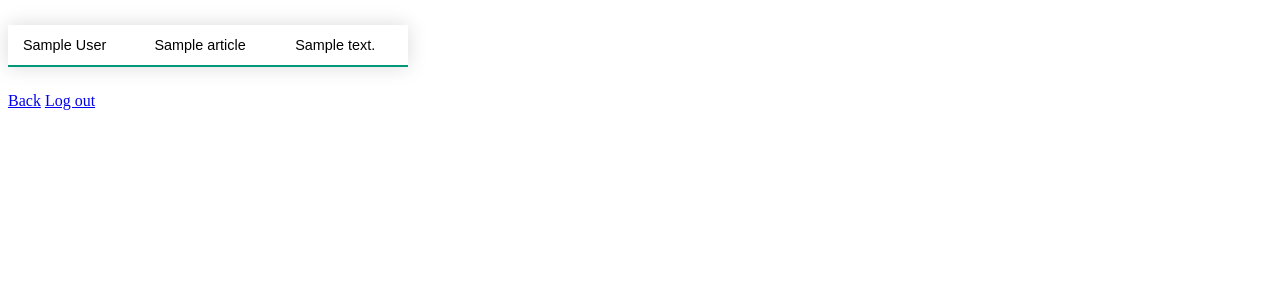
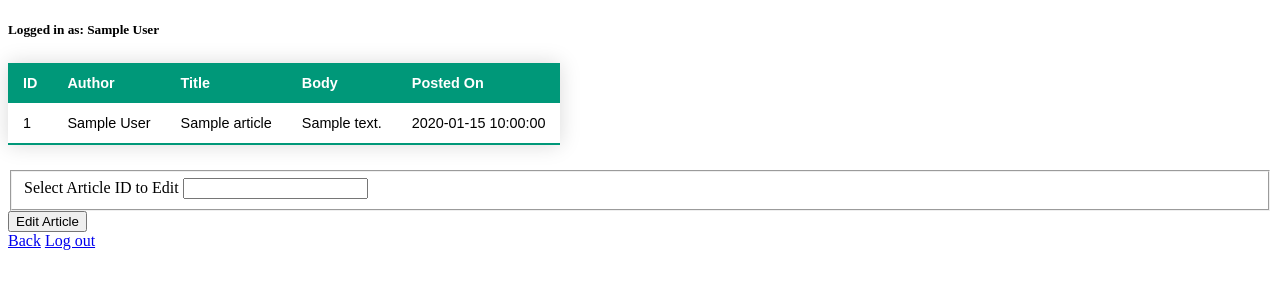
Before and after one commit to sohagdesai/Postboard, a Flask app: page /fetch in a window 1280 px wide. Shown: the top 300 px of the page. Run offline with Flask 2, Linux system fonts and the light colour scheme; a user stored in the database is signed in; tables that the repository leaves empty hold one stand-in row (values such as "Sample post"); some libraries are stand-ins or nearby versions; some web fonts are replaced.

Commit message:
Added edit button.

```diff
--- a/postboard/article.py
+++ b/postboard/article.py
@@ -1,7 +1,7 @@
 """Routes for posting and editing an article."""
 from flask import redirect, render_template, flash, Blueprint, request, url_for
 from flask_login import current_user, login_user
-from .forms import ArticleForm
+from .forms import PostArticleForm
 from .models import db, User
 from .import login_manager
 
@@ -22,7 +22,7 @@ def add():
     GET requests serve articles.
     POST requests create articles.
     """
-    form = ArticleForm()
+    form = PostArticleForm()
     if form.validate_on_submit():
         existing_author = Article.query.filter_by(author=current_user.name).first()
         existing_title = Article.query.filter_by(title=form.title.data).first()
--- a/postboard/auth.py
+++ b/postboard/auth.py
@@ -34,7 +34,7 @@ def signup():
             db.session.add(user)
             db.session.commit()  # Create new user
             login_user(user)  # Log in as newly created user
-            return redirect(url_for('article_bp.menus'))
+            return redirect(url_for('main_bp.dashboard'))
         flash('A user already exists with that email address.')
     return render_template(
         'signup.jinja2',
--- a/postboard/forms.py
+++ b/postboard/forms.py
@@ -48,8 +48,8 @@ class LoginForm(FlaskForm):
     password = PasswordField('Password', validators=[DataRequired()])
     submit = SubmitField('Log In')
 
-class ArticleForm(FlaskForm):
-    """Article Form."""
+class PostArticleForm(FlaskForm):
+    """Post article Form."""
     title = StringField(
         'Title',
         validators=[DataRequired()]
@@ -60,3 +60,11 @@ class ArticleForm(FlaskForm):
         validators=[DataRequired()]
     )
     submit = SubmitField('Post Article')
+
+class EditArticleForm(FlaskForm):
+    """Show articles Form."""
+    selection = StringField(
+        'Select Article ID to Edit',
+        validators=[DataRequired()]
+    )
+    submit = SubmitField('Edit Article')
--- a/postboard/models.py
+++ b/postboard/models.py
@@ -1,4 +1,5 @@
 """Database models."""
+import datetime
 from . import db
 from flask_login import UserMixin
 from werkzeug.security import generate_password_hash, check_password_hash
@@ -30,6 +31,7 @@ class User(UserMixin, db.Model):
 	)
 	created_on = db.Column(
         	db.DateTime,
+                default=datetime.datetime.utcnow,
         	index=False,
         	unique=False,
         	nullable=True
@@ -75,8 +77,15 @@ class Article(db.Model):
 		nullable=False,
 		unique=False
 	)
+	posted_on = db.Column(
+        	db.DateTime,
+                default=datetime.datetime.utcnow,
+        	index=False,
+        	unique=False,
+        	nullable=True
+    	)
 	def set_author(self, author):
-		"""Set article title."""
+		"""Set article author."""
 		self.author = author
 
 	def set_title(self, title):
@@ -86,3 +95,7 @@ class Article(db.Model):
 	def set_body(self, body):
 		"""Set article body."""
 		self.body = body
+
+	def set_posted_on(self, posted_on):
+		"""Set posted time."""
+		self.posted_on = posted_on
--- a/postboard/routes.py
+++ b/postboard/routes.py
@@ -1,9 +1,13 @@
 """Logged-in page routes."""
+import datetime
 from flask import Blueprint, render_template, redirect, url_for
 from flask_login import current_user, login_required, logout_user
-from .forms import ArticleForm
+from .forms import PostArticleForm, EditArticleForm
 from .models import db, Article
+from sqlalchemy.sql import func
 
+
+TABLE_HEADERS = ["ID", "Author", "Title", "Body", "Posted On"]
 
 # Blueprint Configuration
 main_bp = Blueprint(
@@ -16,16 +20,18 @@ main_bp = Blueprint(
 @login_required
 def dashboard():
     """User Dashboard to post articles."""
-    form = ArticleForm()
+    form = PostArticleForm()
     if form.validate_on_submit():
         article = Article(
             author=current_user.name,
             title=form.title.data,
-            body=form.body.data
+            body=form.body.data,
+            posted_on=datetime.datetime.utcnow
         )
         article.set_author(current_user.name)
         article.set_title(form.title.data)
         article.set_body(form.body.data)
+        article.set_posted_on(func.now())
         db.session.add(article)
         db.session.commit()  # Create new article
         return redirect(url_for('main_bp.dashboard'))
@@ -42,14 +48,18 @@ def dashboard():
 @login_required
 def articles():
     """Table to view user's articles."""
+    form = EditArticleForm()
     article = Article(
         author=current_user.name
     )
     results = article.query.filter_by(author=current_user.name)
+    headers = TABLE_HEADERS
     return render_template(
         'articles.jinja2',
         title='Article Table.',
         template='dashboard-template',
+        headers=headers,
+        form=form,
         results=results,
         current_user=current_user,
         body="Here are your articles."
--- a/postboard/templates/articles.jinja2
+++ b/postboard/templates/articles.jinja2
@@ -8,22 +8,41 @@
 {% block content %}
   {% if current_user.is_authenticated %}
 
+  <div class="form-wrapper">
+    <h5>Logged in as: {{ current_user.name }}</h5>
+
     <table class="styled-table">
     <thead>
       <tr>
-      {% for item in titles %}
-        <th class="c1">{{item}}</th>
+      {% for header in headers %}
+        <th class="c1">{{header}}</th>
       {% endfor %}
       </tr>
     </thead>
     {% for article in results %}
     <TR>
+       <TD class="c2">{{article.id}}</TD>
        <TD class="c2">{{article.author}}</TD>
        <TD class="c2">{{article.title}}</TD>
        <TD class="c2">{{article.body}}</TD>
+       <TD class="c2">{{article.posted_on}}</TD>
     </TR>
     {% endfor %}
     </table>
+
+     <fieldset class="selection">
+        {{ form.selection.label }}
+        {{ form.selection(cols=100) }}
+        {% if form.selection.errors %}
+          <ul class="errors">
+            {% for error in form.selection.errors %}
+              <li>{{ error }}</li>{% endfor %}
+          </ul>
+        {% endif %}
+      </fieldset>
+      <div class="submit-button">
+        {{ form.submit }}
+      </div>
 
     <a href="{{ url_for('main_bp.dashboard') }}">Back</a>
     <a href="{{ url_for('main_bp.logout') }}">Log out</a>
```
